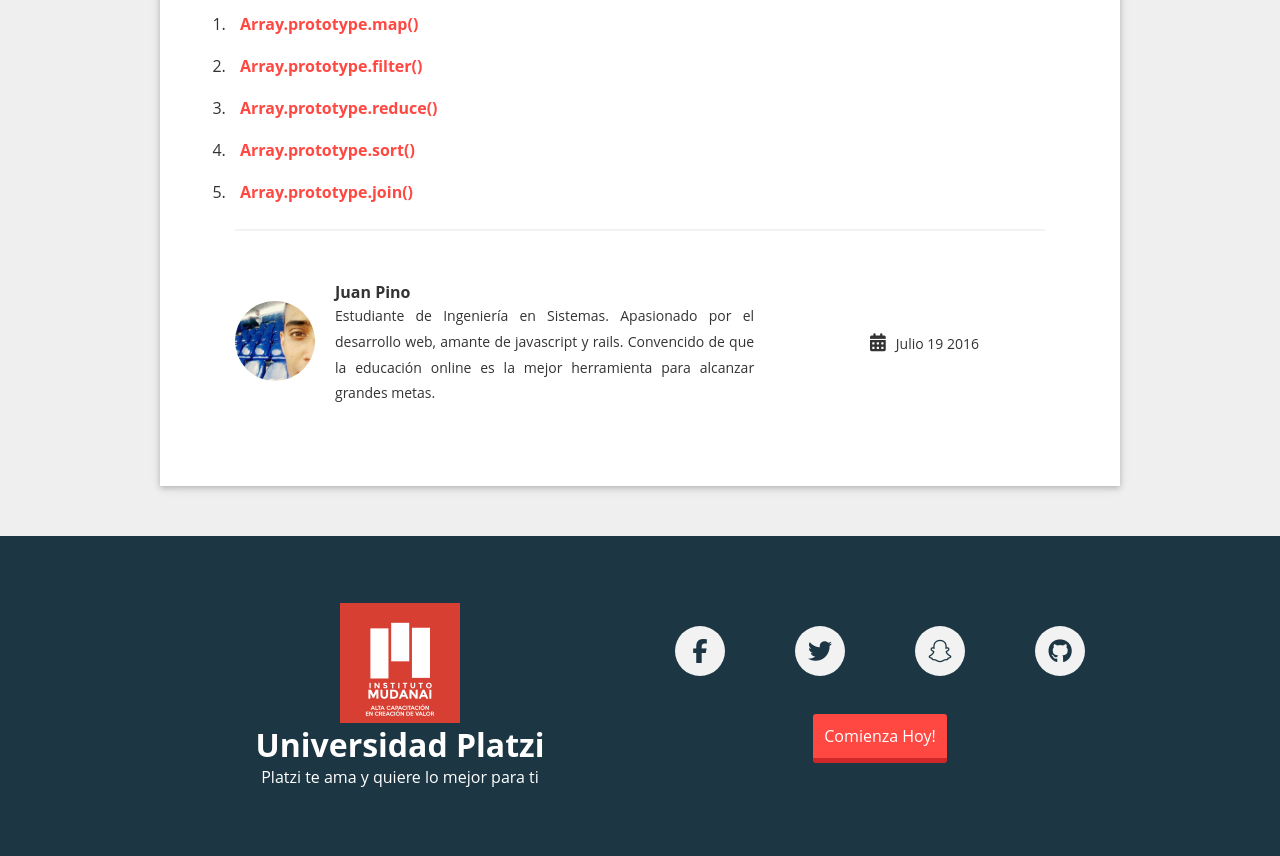
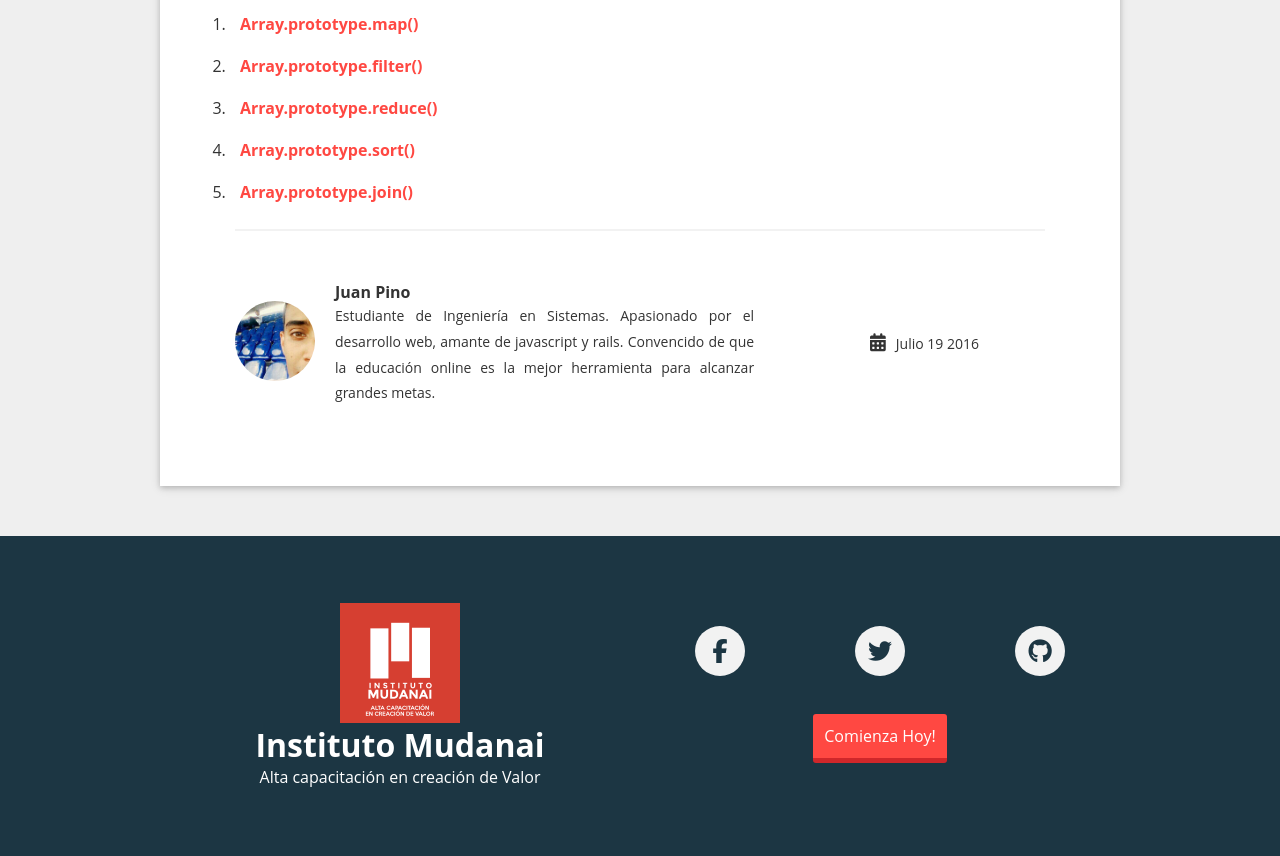
Before and after one commit to Mudanai/mudanai.github.io, a plain HTML site: page post.html in a window 1280 px wide. Shown: the part 6132-6988 px from the top of the page. Drawn offline with Linux system fonts and the light colour scheme; a script that the page names is missing.

Commit message:
Configutación del Footer

```diff
--- a/post.html
+++ b/post.html
@@ -267,18 +267,17 @@
             <div class="container-post">
                 <div class="footer-platzi footer-centrar">
                     <img class="logo" src="images/logo.png" alt="Platzi">
-                    <h1>Universidad Platzi</h1>
-                    <p>Platzi te ama y quiere lo mejor para ti</p>
+                    <h1>Instituto Mudanai</h1>
+                    <p>Alta capacitación en creación de Valor</p>
                 </div>
                 <div class="footer-social-media footer-centrar">
                     <div class="social-media">
-                        <a class="social-media-icon footer-icon" href=""><i class="fa fa-facebook" aria-hidden="true"></i></a>
-                        <a class="social-media-icon footer-icon" href=""><i class="fa fa-twitter" aria-hidden="true"></i></a>
-                        <a class="social-media-icon footer-icon" href=""><i class="fa fa-snapchat-ghost" aria-hidden="true"></i></a>
-                        <a class="social-media-icon footer-icon" href=""><i class="fa fa-github" aria-hidden="true"></i></a>
+                        <a class="social-media-icon footer-icon" href="http://facebook.com/mudanai"><i class="fa fa-facebook" aria-hidden="true"></i></a>
+                        <a class="social-media-icon footer-icon" href="https://twitter.com/mudanai"><i class="fa fa-twitter" aria-hidden="true"></i></a>
+                        <a class="social-media-icon footer-icon" href="https://github.com/mudanai"><i class="fa fa-github" aria-hidden="true"></i></a>
                     </div>
                     <br>
-                    <a href="https://platzi.com/" class="btn">Comienza Hoy!</a>
+                    <a href="https://mudanai.com/" class="btn">Comienza Hoy!</a>
                 </div>
             </div>
         </footer>
```
